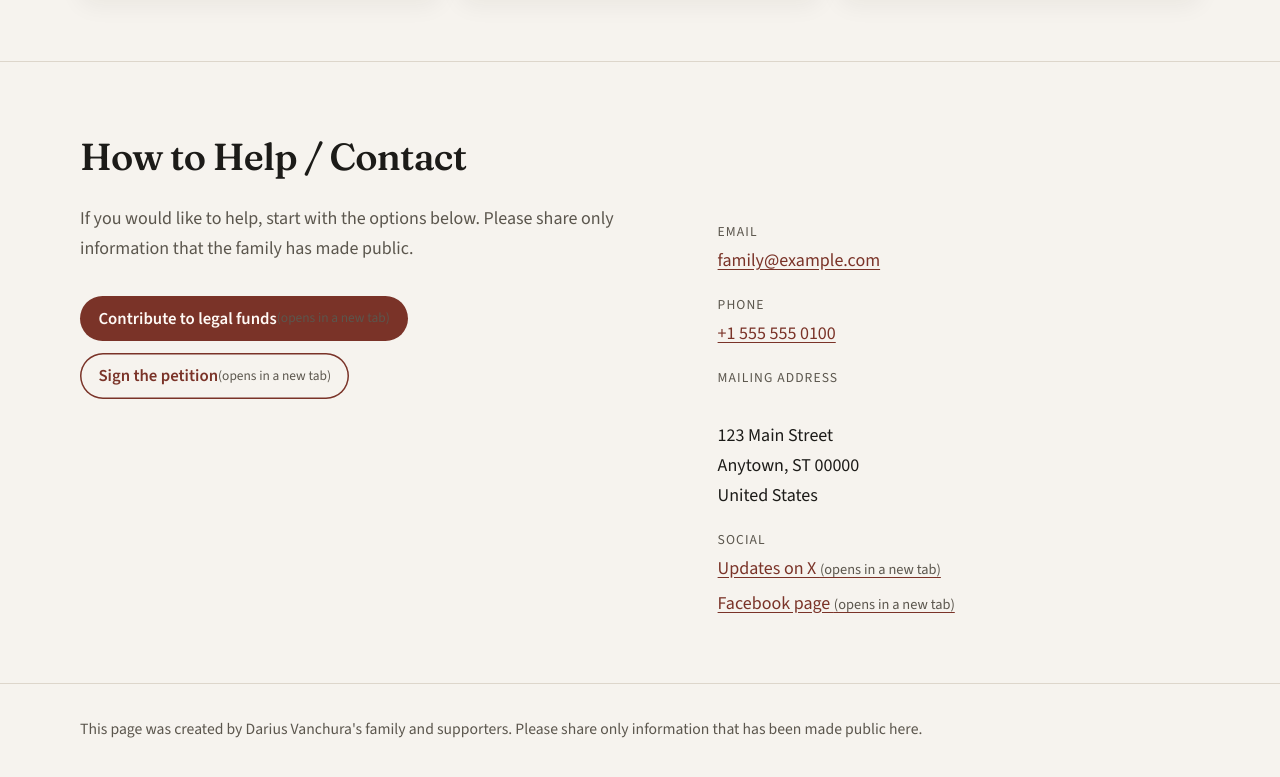
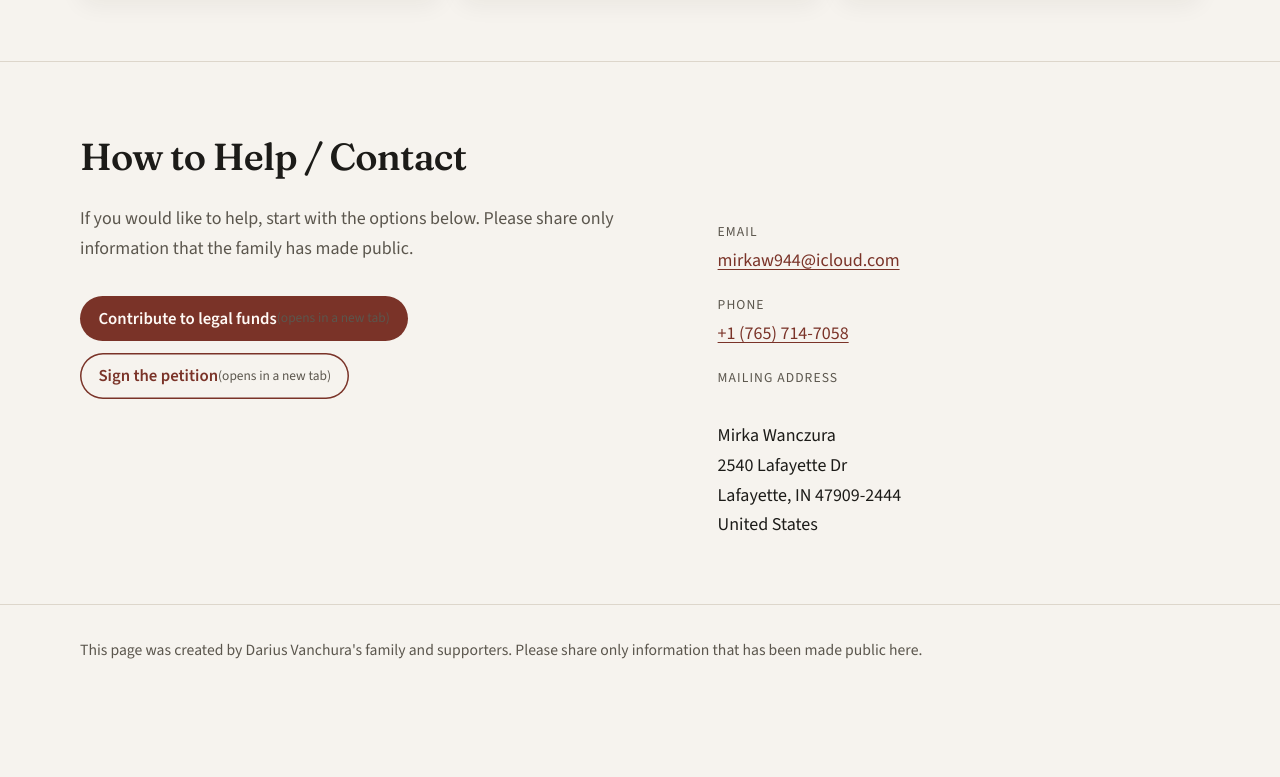
Before and after one commit to martin-sebastian/darius-lonzero, an Astro site: page / in a window 1280 px wide. Shown: the part 3506-4283 px from the top of the page. After the commit the page ends 4217 px from the top, so only its background shows below. Built offline with nearby package versions, Linux system fonts and the light colour scheme; Astro itself is replaced by a stand-in of ours.

Commit message:
Add real family contact details; remove social links

```diff
--- a/src/data/site.ts
+++ b/src/data/site.ts
@@ -25,11 +25,6 @@ export type Photo = {
   caption: string;
 };
 
-export type SocialLink = {
-  label: string;
-  url: string;
-};
-
 export type HelpLink = {
   label: string;
   url: string;
@@ -52,7 +47,6 @@ export type SiteContent = {
     email: string;
     phone: string;
     mailingAddressLines: string[];
-    social: SocialLink[];
   };
   help: {
     intro: string;
@@ -215,18 +209,15 @@ export const site: SiteContent = {
   ],
 
   // Use example or consented contact details only. Set a field to an empty
-  // string to hide it. Leave `social` as an empty array to hide that list.
+  // string to hide it.
   contact: {
-    email: "family@example.com",
-    phone: "+1 555 555 0100",
+    email: "mirkaw944@icloud.com",
+    phone: "+1 (765) 714-7058",
     mailingAddressLines: [
-      "123 Main Street",
-      "Anytown, ST 00000",
+      "Mirka Wanczura",
+      "2540 Lafayette Dr",
+      "Lafayette, IN 47909-2444",
       "United States",
-    ],
-    social: [
-      { label: "Updates on X", url: "https://example.com/updates" },
-      { label: "Facebook page", url: "https://example.com/facebook" },
     ],
   },
 
--- a/src/pages/index.astro
+++ b/src/pages/index.astro
@@ -5,8 +5,7 @@ import { site } from "../data/site";
 const hasContact =
   Boolean(site.contact.email) ||
   Boolean(site.contact.phone) ||
-  site.contact.mailingAddressLines.length > 0 ||
-  site.contact.social.length > 0;
+  site.contact.mailingAddressLines.length > 0;
 
 const helpLinks = [site.help.donation, site.help.petition].filter(
   (link): link is NonNullable<typeof link> => Boolean(link),
@@ -188,27 +187,6 @@ const helpLinks = [site.help.donation, site.help.petition].filter(
                         </dd>
                       </div>
                     ) : null}
-                    {site.contact.social.length > 0 ? (
-                      <div>
-                        <dt>Social</dt>
-                        <dd>
-                          <ul class="social-list">
-                            {site.contact.social.map((item) => (
-                              <li>
-                                <a
-                                  href={item.url}
-                                  rel="noopener noreferrer"
-                                  target="_blank"
-                                >
-                                  {item.label}
-                                  <span class="external-hint"> (opens in a new tab)</span>
-                                </a>
-                              </li>
-                            ))}
-                          </ul>
-                        </dd>
-                      </div>
-                    ) : null}
                   </dl>
                 </div>
               ) : null
--- a/src/styles/global.css
+++ b/src/styles/global.css
@@ -408,16 +408,6 @@ a:hover {
   white-space: pre-line;
 }
 
-.social-list {
-  margin: 0;
-  padding: 0;
-  list-style: none;
-  display: flex;
-  flex-direction: column;
-  align-items: flex-start;
-  gap: 0.35rem;
-}
-
 .site-footer {
   padding: 2rem 0 3rem;
   color: var(--ink-muted);
```
